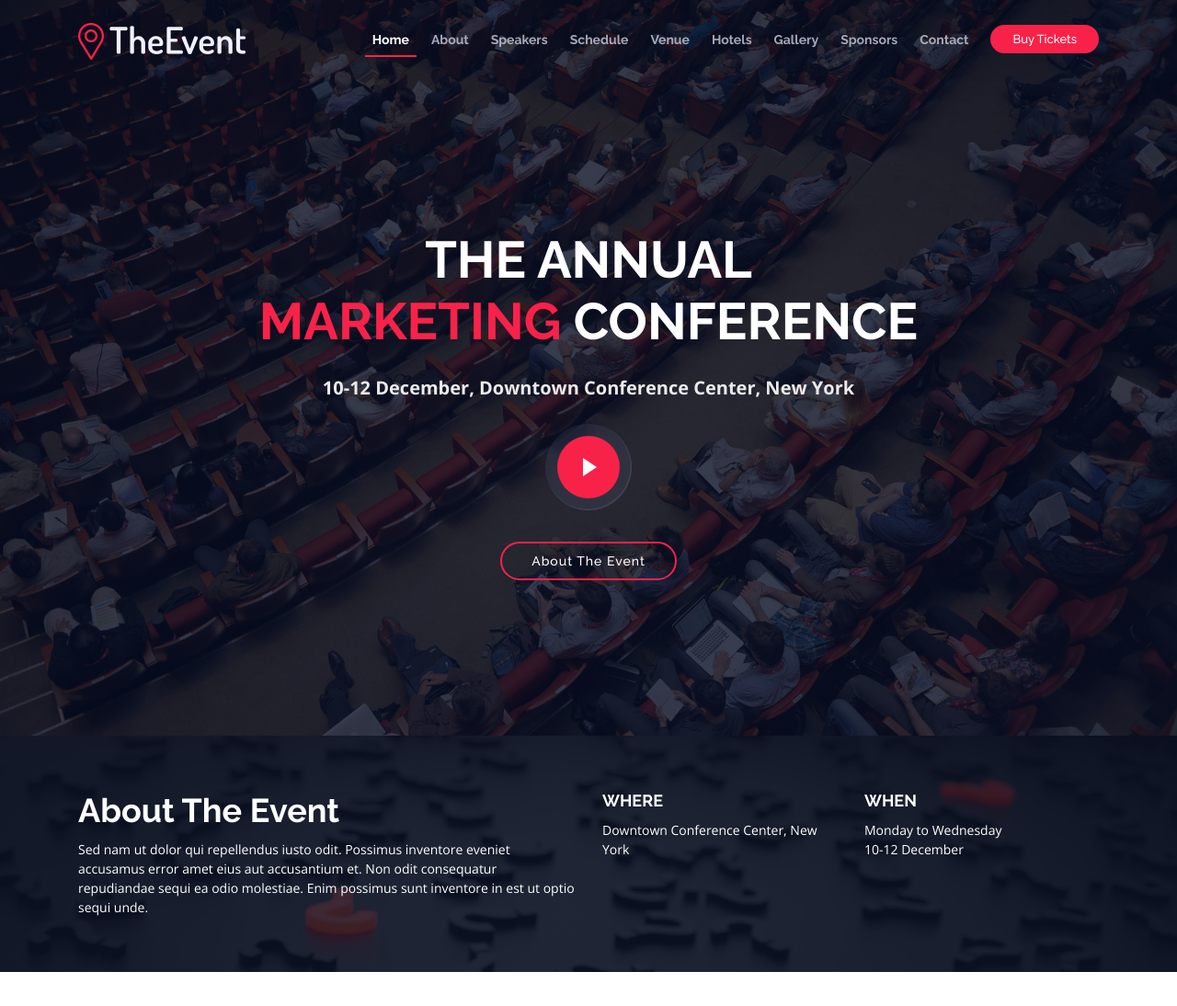
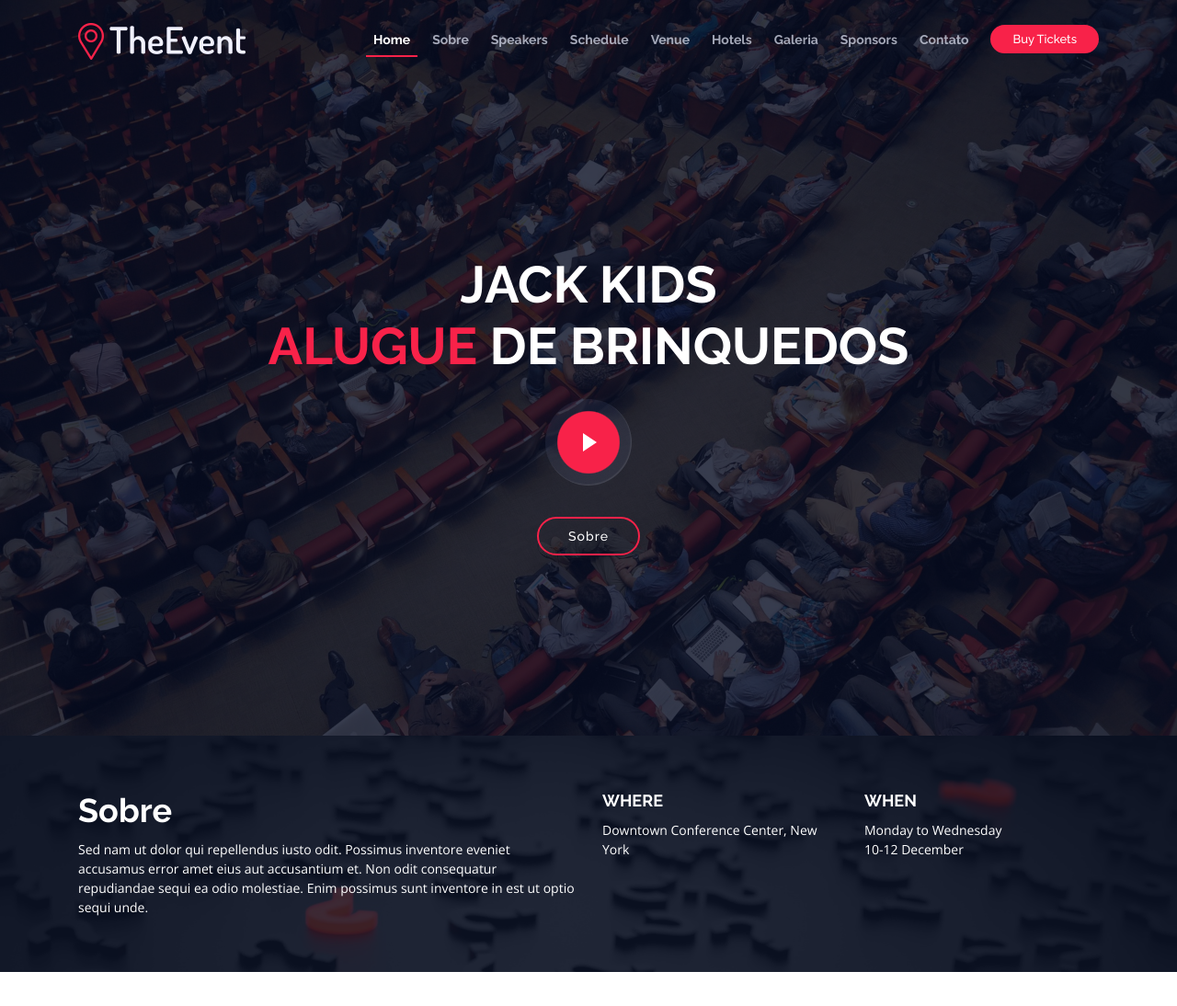
Before and after one commit to LucazPaulo/jack-kids, a Laravel app: page / in a window 1280 px wide. Shown: the top 1094 px of the page at 92% size. Run offline with Laravel 8, Linux system fonts and the light colour scheme.

Commit message:
Mudanças no layout

```diff
--- a/resources/views/jack-kids.blade.php
+++ b/resources/views/jack-kids.blade.php
@@ -3,7 +3,7 @@
 
 <head>
     <meta charset="utf-8">
-    <title>TheEvent - Bootstrap Event Template</title>
+    <title>Jack Kids</title>
     <meta content="width=device-width, initial-scale=1.0" name="viewport">
     <meta content="" name="keywords">
     <meta content="" name="description">
@@ -52,14 +52,14 @@
         <nav id="nav-menu-container">
             <ul class="nav-menu">
                 <li class="menu-active"><a href="#intro">Home</a></li>
-                <li><a href="#about">About</a></li>
+                <li><a href="#about">Sobre</a></li>
                 <li><a href="#speakers">Speakers</a></li>
                 <li><a href="#schedule">Schedule</a></li>
                 <li><a href="#venue">Venue</a></li>
                 <li><a href="#hotels">Hotels</a></li>
-                <li><a href="#gallery">Gallery</a></li>
+                <li><a href="#gallery">Galeria</a></li>
                 <li><a href="#supporters">Sponsors</a></li>
-                <li><a href="#contact">Contact</a></li>
+                <li><a href="#contact">Contato</a></li>
                 <li class="buy-tickets"><a href="#buy-tickets">Buy Tickets</a></li>
             </ul>
         </nav><!-- #nav-menu-container -->
@@ -71,11 +71,10 @@
 ============================-->
 <section id="intro">
     <div class="intro-container wow fadeIn">
-        <h1 class="mb-4 pb-0">The Annual<br><span>Marketing</span> Conference</h1>
-        <p class="mb-4 pb-0">10-12 December, Downtown Conference Center, New York</p>
+        <h1 class="mb-4 pb-0">Jack Kids<br><span>Alugue</span> de brinquedos</h1>
         <a href="https://www.youtube.com/watch?v=jDDaplaOz7Q" class="venobox play-btn mb-4" data-vbtype="video"
            data-autoplay="true"></a>
-        <a href="#about" class="about-btn scrollto">About The Event</a>
+        <a href="#about" class="about-btn scrollto">Sobre</a>
     </div>
 </section>
 
@@ -88,7 +87,7 @@
         <div class="container">
             <div class="row">
                 <div class="col-lg-6">
-                    <h2>About The Event</h2>
+                    <h2>Sobre</h2>
                     <p>Sed nam ut dolor qui repellendus iusto odit. Possimus inventore eveniet accusamus error amet eius aut
                         accusantium et. Non odit consequatur repudiandae sequi ea odio molestiae. Enim possimus sunt inventore in
                         est ut optio sequi unde.</p>
```
Also changed, not shown: 1 other file.
